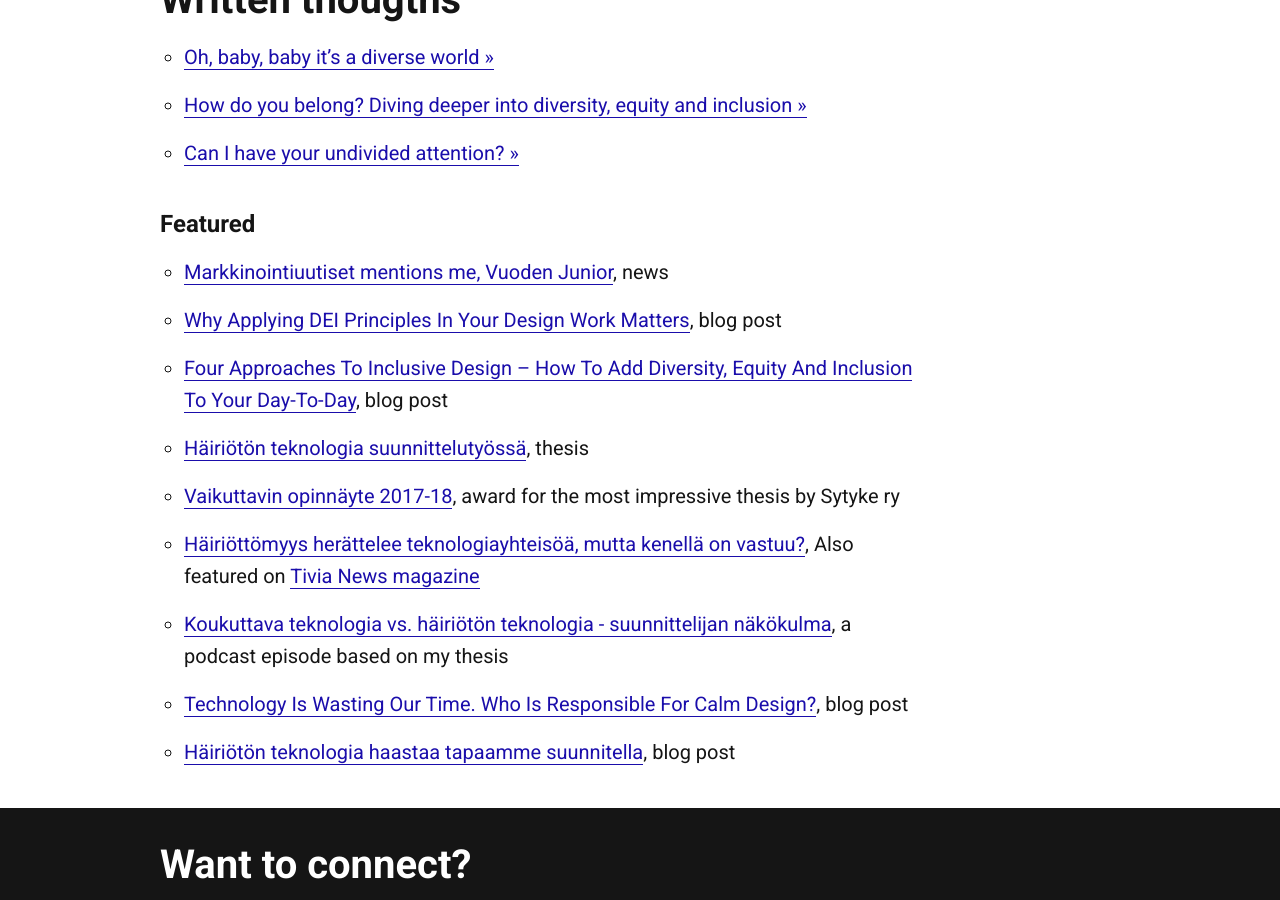
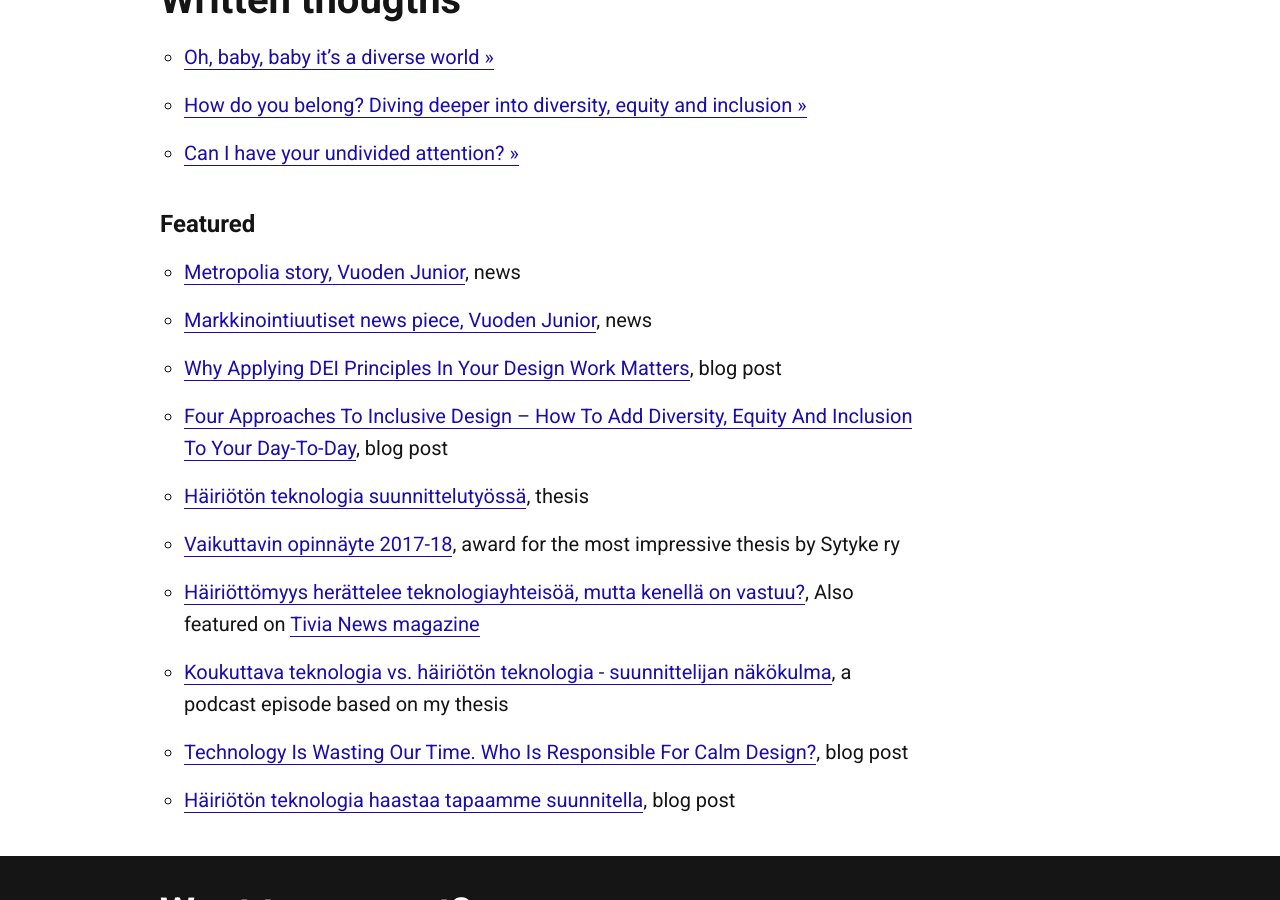
Before and after one commit to jesseu/jesseu.github.io, a Jekyll site: the page built from index.html, in a window 1280 px wide and 900 px high, scrolled down 2988 px. Built offline with Jekyll 4.4.1, drawn with Linux system fonts in a browser that asks for light colours.

Commit message:
metropolia link

```diff
--- a/index.html
+++ b/index.html
@@ -107,7 +107,8 @@ title: Jesse Ukkonen
 
 		<h3 id="calm-design">Featured</h3>
 			<ul>
-				<li><a href="https://www.markkinointiuutiset.fi/artikkelit/vuoden-huiput--kilpailun-grand-prix-voittajaksi-selviytyi-tbwa-helsingin-suunnittelema-itameren-suojeluun-keskittyva-kampanja---katso-ketka-kaikki-juhlivat-huipulla" target="_blank" rel="noopener">Markkinointiuutiset mentions me, Vuoden Junior</a>, news</li>
+				<li><a href="https://www.metropolia.fi/fi/metropoliasta/ajankohtaista/uutiset/metropolian-digitaalisen-muotoilun-alumnille-jesse-ukkoselle-vuoden-junior-palkinto-luovien-alojen-vuoden-huiput-suunnittelukilpailussa" target="_blank" rel="noopener">Metropolia story, Vuoden Junior</a>, news</li>
+				<li><a href="https://www.markkinointiuutiset.fi/artikkelit/vuoden-huiput--kilpailun-grand-prix-voittajaksi-selviytyi-tbwa-helsingin-suunnittelema-itameren-suojeluun-keskittyva-kampanja---katso-ketka-kaikki-juhlivat-huipulla" target="_blank" rel="noopener">Markkinointiuutiset news piece, Vuoden Junior</a>, news</li>
 				<li><a href="https://inklusiiv.com/why-do_inclusive_design_principles-matters/" target="_blank" rel="noopener">Why Applying DEI Principles In Your Design Work Matters</a>, blog post</li>
 				<li><a href="https://qvik.com/news/four-approaches-to-inclusive-design-how-to-add-diversity-equity-and-inclusion-to-your-day-to-day/" target="_blank" rel="noopener">Four Approaches To Inclusive Design – How To Add Diversity, Equity And Inclusion To Your Day-To-Day</a>, blog post</li>
 				<li><a href="http://urn.fi/URN:NBN:fi:amk-2017112418012" target="_blank" rel="noopener">Häiriötön teknologia suunnittelutyössä</a>, thesis</li>
```
